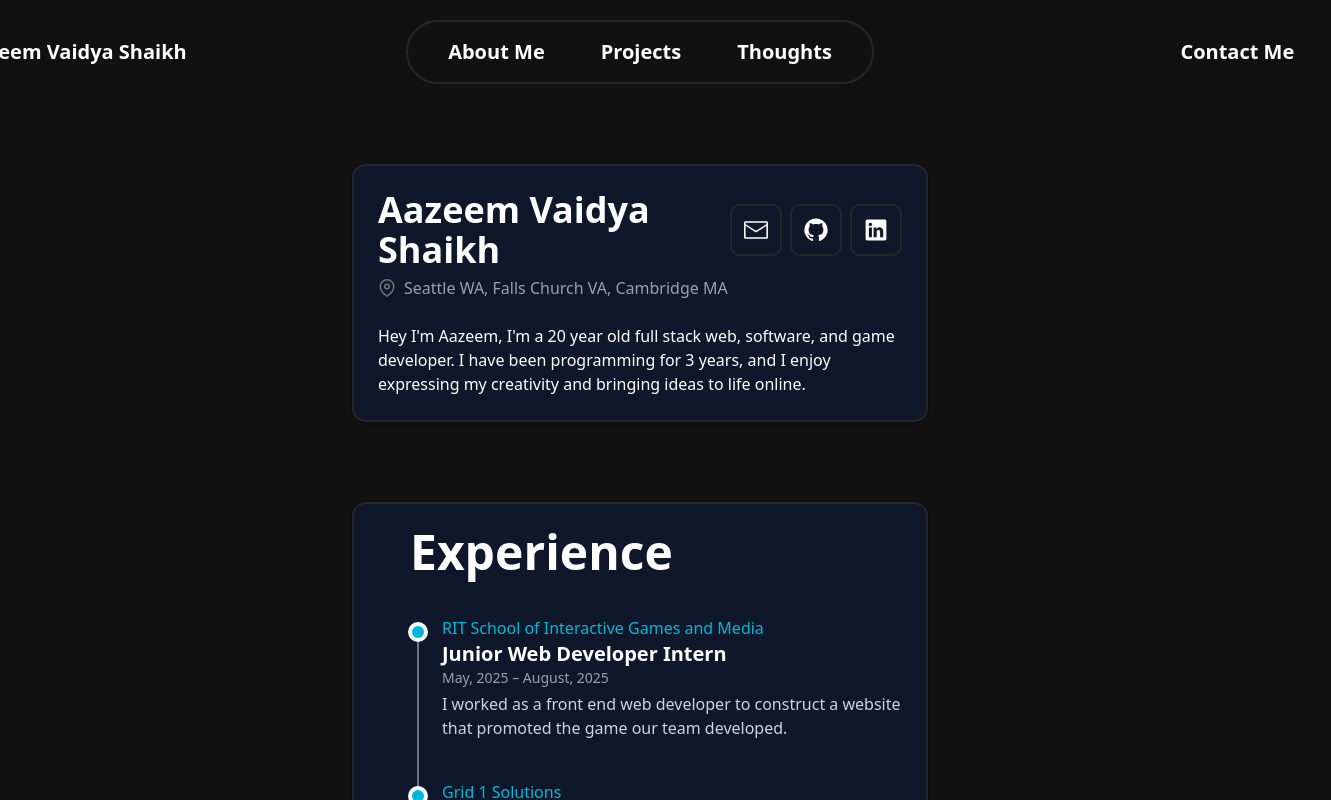
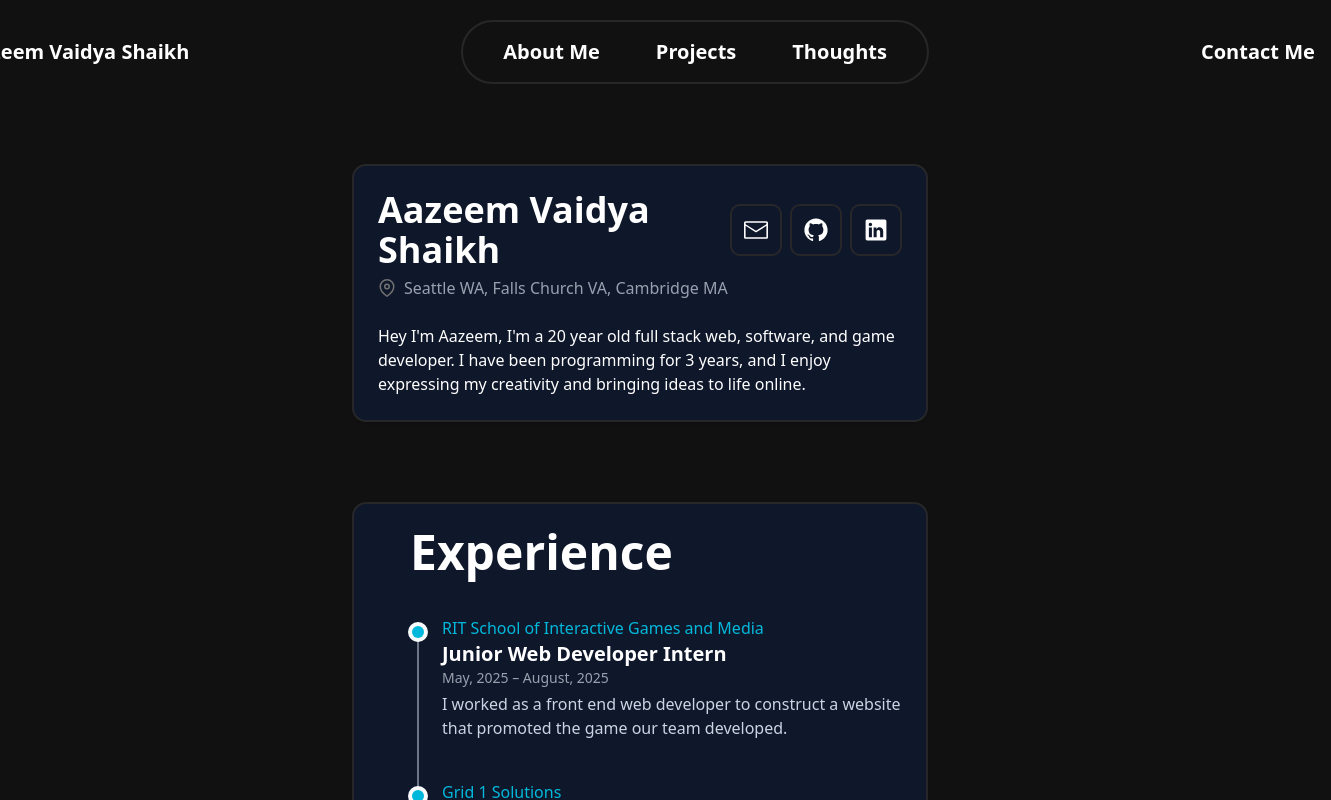
Before and after one commit to AazeemVS/Portfolio-Site, a React (Vite) app in the folder my-portfolio/: page / in a window 1280 px wide. Shown: the top 800 px of the page, 1331 px wide, since content can reach past the window. Built offline with nearby package versions, Linux system fonts and the light colour scheme.

Commit message:
updated nav bar responsiveness

```diff
--- a/my-portfolio/src/components/ui/navbar.tsx
+++ b/my-portfolio/src/components/ui/navbar.tsx
@@ -4,7 +4,6 @@ import {
   NavigationMenuList,
   NavigationMenuItem,
   NavigationMenuLink,
-  NavigationMenuViewport,
 } from "@/components/ui/navigation-menu";
 import { motion } from "framer-motion";
 import {
@@ -40,11 +39,10 @@ function NavBar() {
     <>
       {/* Desktop Navigation */}
       <div className="hidden lg:block w-full mt-5">
-        <div className="max-w-4xl mx-auto px-4">
+        <div className="max-w-6xl mx-auto px-4">
           <NavigationMenu className="w-full">
-            <NavigationMenuList className="grid grid-cols-3 gap-64 place-items-center">
+            <NavigationMenuList className="flex items-center justify-between gap-28 xl:gap-64">
               {/* Left - Name */}
-              <div className="grid place-items-center pr-96">
               <NavigationMenuItem>
                 <NavigationMenuLink onClick={() => navigate("/LandingPage")}>
                   <motion.span
@@ -54,9 +52,7 @@ function NavBar() {
                     initial="rest"
                     whileHover="hover"
                   >
-                      <span className="relative z-10">
-                        Aazeem Vaidya Shaikh
-                      </span>
+                    <span className="relative z-10">Aazeem Vaidya Shaikh</span>
                     {isActive("/LandingPage") ? (
                       <motion.span
                         className="absolute bottom-0 left-0 h-0.5 bg-cyan-700"
@@ -74,10 +70,8 @@ function NavBar() {
                   </motion.span>
                 </NavigationMenuLink>
               </NavigationMenuItem>
-              </div>
 
               {/* Center - Main Nav */}
-              <div className="grid place-items-center px-4">
               <NavigationMenuItem>
                 <div className="flex space-x-6 px-6 py-2 border-2 border-[#27272a] rounded-full">
                   {[
@@ -116,10 +110,8 @@ function NavBar() {
                   ))}
                 </div>
               </NavigationMenuItem>
-              </div>
 
               {/* Right - Contact */}
-              <div className="grid place-items-center pl-112">
               <NavigationMenuItem>
                 <NavigationMenuLink onClick={() => navigate("/ContactMe")}>
                   <motion.span
@@ -147,9 +139,7 @@ function NavBar() {
                   </motion.span>
                 </NavigationMenuLink>
               </NavigationMenuItem>
-              </div>
             </NavigationMenuList>
-            <NavigationMenuViewport />
           </NavigationMenu>
         </div>
       </div>
```
Lines whose indentation alone changed are shown as unchanged.
